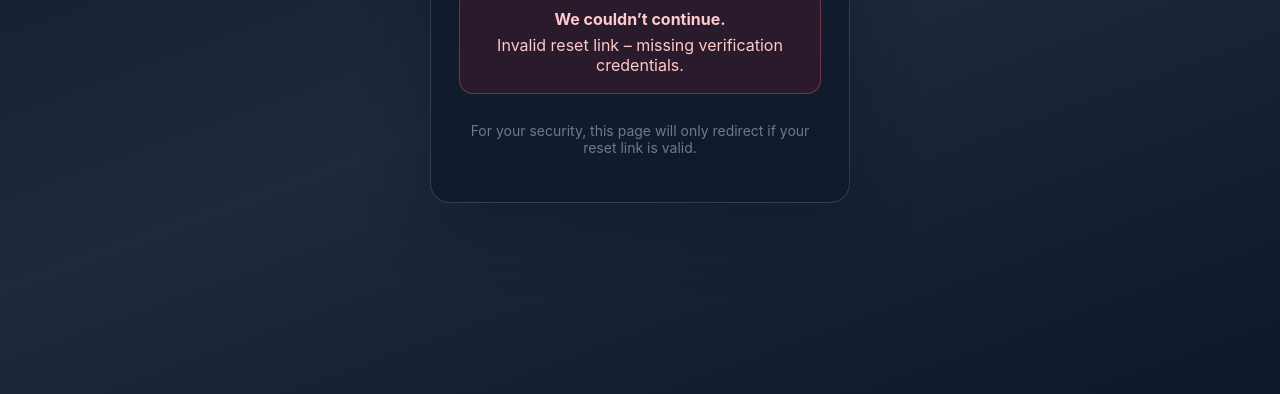
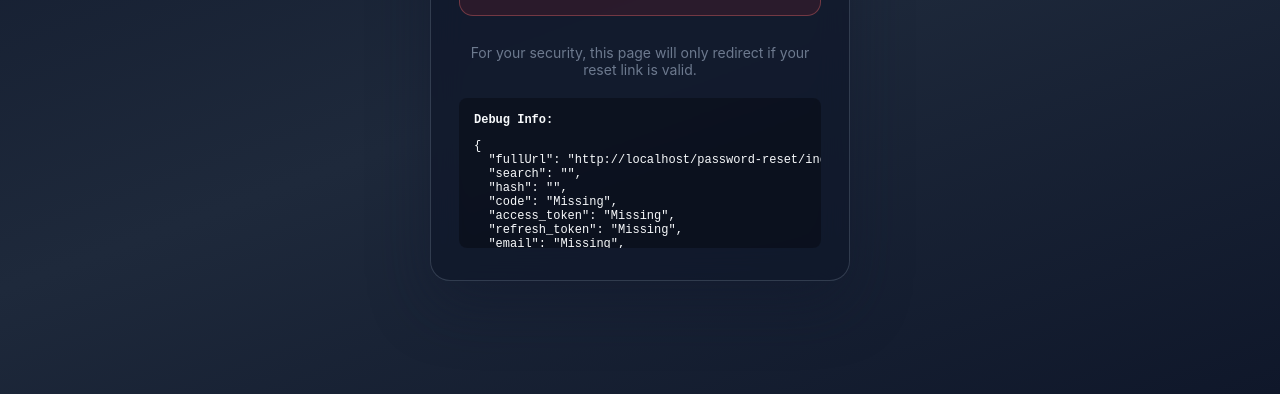
Before and after one commit to OscarW99/strava-oauth-redirect, a plain HTML site: page password-reset/index.html in a window 1280 px wide. Shown: the part 406-800 px from the top of the page. Drawn offline with Linux system fonts and the light colour scheme.

```diff
--- a/password-reset/index.html
+++ b/password-reset/index.html
@@ -175,15 +175,27 @@
             }
 
             function logParams(params) {
-                console.log('Password reset URL params:', {
-                    code: params.code ? 'Present' : 'Missing',
-                    access_token: params.access_token ? 'Present' : 'Missing',
-                    refresh_token: params.refresh_token ? 'Present' : 'Missing',
+                const debugInfo = {
+                    fullUrl: window.location.href,
+                    search: window.location.search,
+                    hash: window.location.hash,
+                    code: params.code ? `${params.code.substring(0, 20)}...` : 'Missing',
+                    access_token: params.access_token ? `${params.access_token.substring(0, 20)}...` : 'Missing',
+                    refresh_token: params.refresh_token ? `${params.refresh_token.substring(0, 20)}...` : 'Missing',
                     email: params.email ? decodeURIComponent(params.email) : 'Missing',
                     type: params.type || 'Missing',
                     error: params.error,
-                    error_description: params.error_description
-                });
+                    error_description: params.error_description,
+                    timestamp: new Date().toISOString(),
+                    userAgent: navigator.userAgent
+                };
+                console.log('Password reset URL params:', debugInfo);
+
+                // Also display debug info on the page for troubleshooting
+                const debugElement = document.createElement('div');
+                debugElement.style.cssText = 'margin-top: 20px; padding: 15px; background: rgba(0,0,0,0.3); border-radius: 8px; font-family: monospace; font-size: 12px; text-align: left; max-height: 150px; overflow-y: auto;';
+                debugElement.innerHTML = `<strong>Debug Info:</strong><pre>${JSON.stringify(debugInfo, null, 2)}</pre>`;
+                document.querySelector('.container').appendChild(debugElement);
             }
 
             function isMobile() {
@@ -236,6 +248,12 @@
                 const appUrl = `runbuilder://password-reset?${queryString}`;
                 console.log('Redirecting to app with deep link:', appUrl);
 
+                // Also show the deep link URL on the page for debugging
+                const linkElement = document.createElement('div');
+                linkElement.style.cssText = 'margin-top: 15px; padding: 10px; background: rgba(59, 130, 246, 0.1); border: 1px solid rgba(59, 130, 246, 0.3); border-radius: 6px; font-size: 12px;';
+                linkElement.innerHTML = `<strong>Deep Link:</strong><br><code style="word-break: break-all; color: #60a5fa;">${appUrl}</code>`;
+                document.querySelector('.container').appendChild(linkElement);
+
                 if (isMobile()) {
                     window.location.href = appUrl;
                     scheduleFallbackMessage();
```
